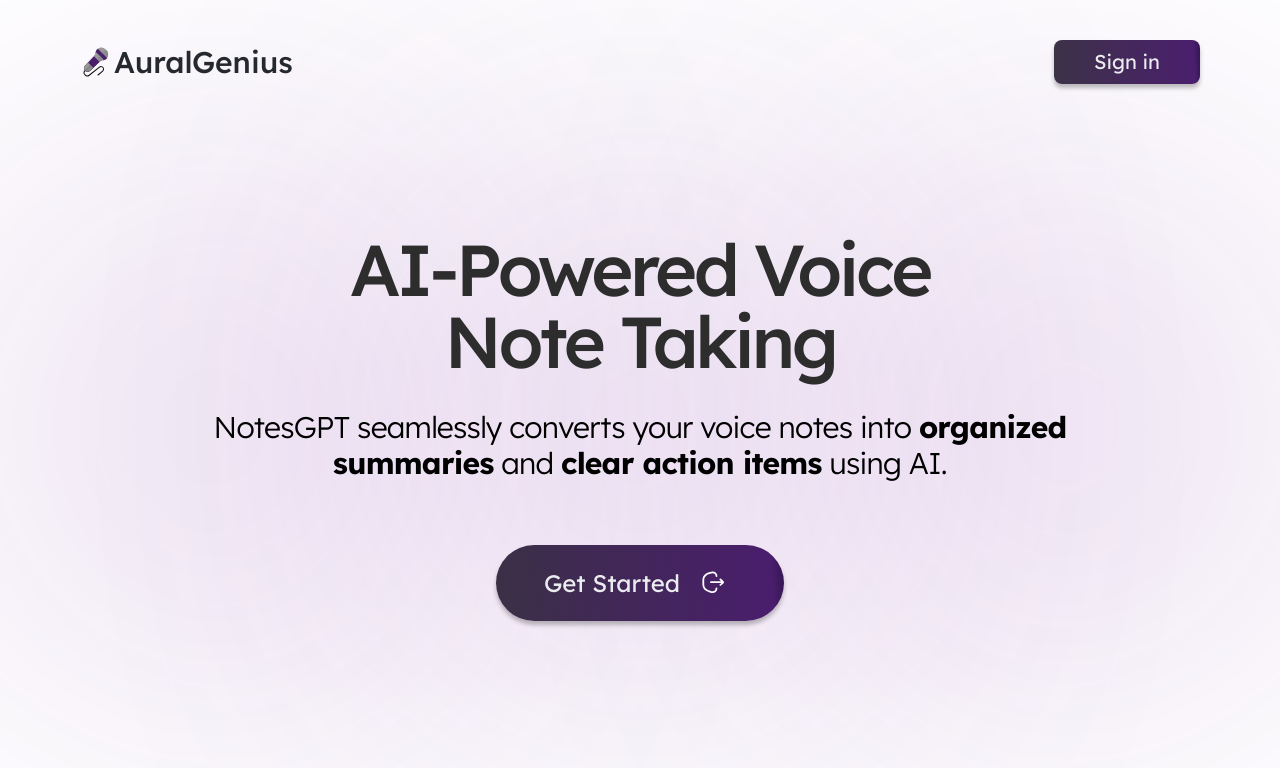
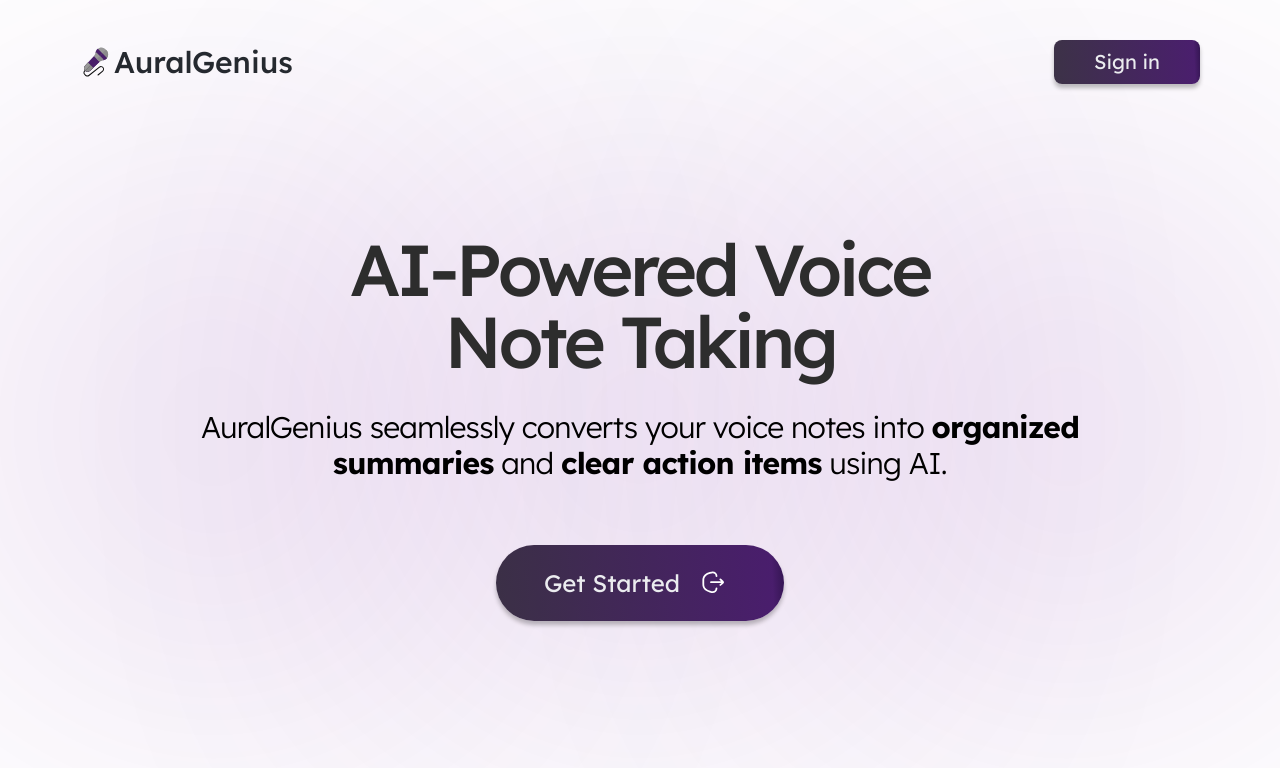
Before and after one commit to zhiwei-w-luo/auralgenius, a Next.js app: page / in a window 1280 px wide. Shown: the top 768 px of the page. Built offline with nearby package versions, Linux system fonts and the light colour scheme; no server answers.

Commit message:
rename nodegpt to auralgenius

```diff
--- a/components/pages/home/Banner.tsx
+++ b/components/pages/home/Banner.tsx
@@ -9,7 +9,7 @@ const Banner = () => {
           Note Taking
         </h1>
         <p className="mt-8 text-center text-xl font-light tracking-tight lg:text-3xl">
-          NotesGPT seamlessly converts your voice notes into{' '}
+        AuralGenius seamlessly converts your voice notes into{' '}
           <span className="font-bold">
             organized <br className="hidden lg:inline-block" />
             summaries
```
